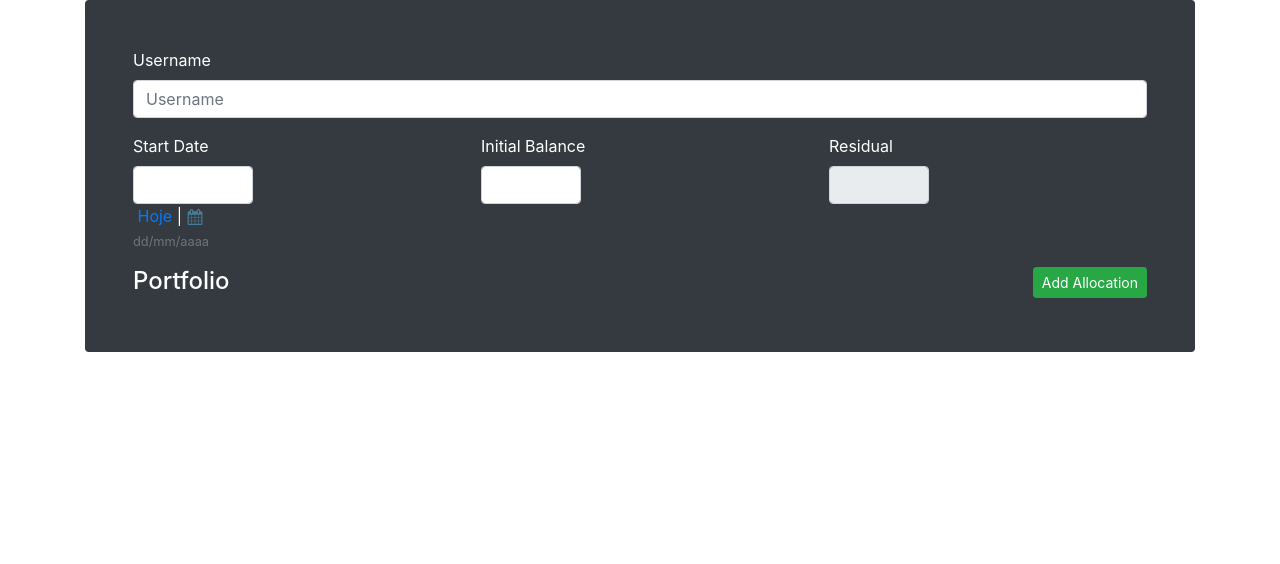
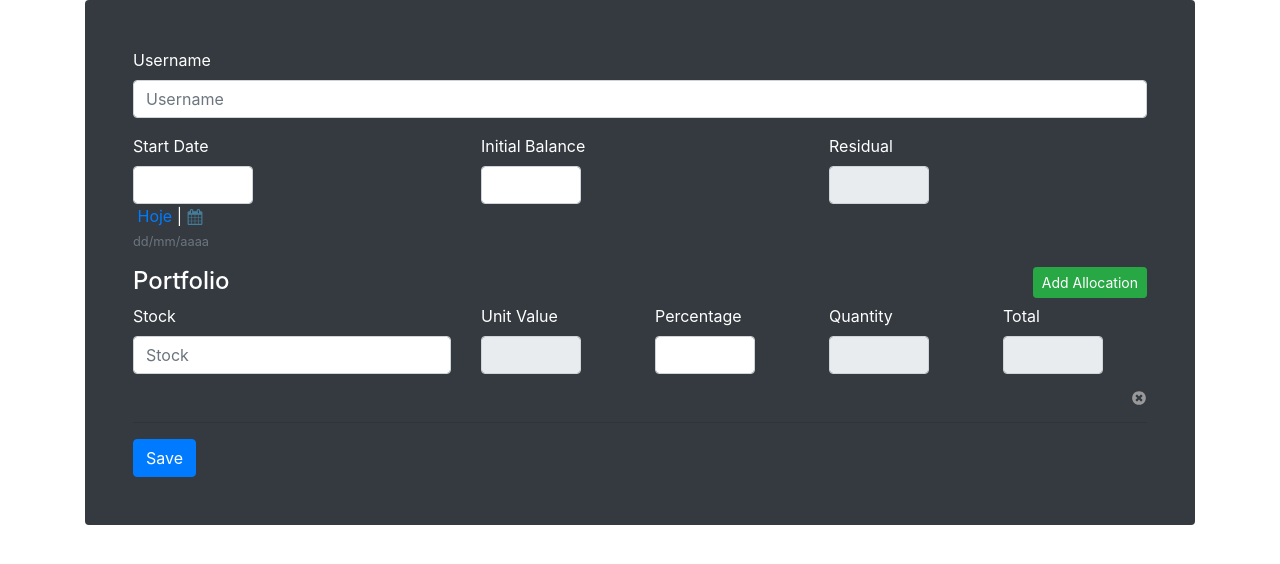
Before and after one commit to aborgesrodrigues/portfolio_performance, a Django app: page / in a window 1280 px wide. Shown: the top 564 px of the page. Run offline with Django 3.2, Linux system fonts and the light colour scheme; some libraries are stand-ins or nearby versions.

Commit message:
saving the portfolio data

```diff
--- a/historical_performance/forms.py
+++ b/historical_performance/forms.py
@@ -1,9 +1,13 @@
+from decimal import Decimal
+
 from dal import autocomplete
 from django.forms import inlineformset_factory
 from django.contrib.admin import widgets
 from django import forms
 
 from historical_performance.models import Portfolio, Allocation
+import requests
+import json
 
 
 class PortfolioForm(forms.ModelForm):
@@ -14,7 +18,19 @@ class PortfolioForm(forms.ModelForm):
 	initial_balance = forms.CharField(label='Initial Balance', widget=forms.TextInput(
 		attrs={"style": "width:100px", "mask":"#,##0.00", "placeholder": ""}))
 	residual = forms.CharField(label='Residual', widget=forms.TextInput(
-		attrs={"style": "width:100px", "mask":"#,##0.00", "placeholder": "", "disabled": ""}))
+		attrs={"style": "width:100px", "placeholder": "", "disabled": ""}))
+	username = forms.CharField(label='Username', widget=forms.TextInput(
+		attrs={"onkeyup": "slugify(this)", "onblur": "slugify(this)"}))
+
+	def clean_initial_balance(self):
+		self.cleaned_data["initial_balance"] = Decimal(self.cleaned_data["initial_balance"].replace(",",""))
+
+		return self.cleaned_data["initial_balance"]
+
+	def clean_residual(self):
+		self.cleaned_data["residual"] = Decimal(self.cleaned_data["residual"].replace(",",""))
+
+		return self.cleaned_data["residual"]
 
 	class Meta:
 		model = Portfolio
@@ -23,15 +39,40 @@ class PortfolioForm(forms.ModelForm):
 
 
 class AllocationForm(forms.ModelForm):
-	unit_value = forms.DecimalField(label="Unit Value", widget=forms.TextInput(attrs={"style": "width:100px", "mask":"'#,##0.00'", "placeholder": ""}))
-	stock = forms.CharField(
+	unit_value = forms.DecimalField(label="Unit Value", widget=forms.TextInput(attrs={"style": "width:100px", "mask":"#,##0.00", "placeholder": ""}))
+	stock = autocomplete.Select2ListChoiceField(
 		widget=autocomplete.ListSelect2(url='stock-autocomplete', attrs={'data-minimum-input-length': 3, 'class': 'form-control', "style": "width: 100px"}))
-	desired_percentage = forms.DecimalField(label="Desired Percentage", widget=forms.TextInput(
-		attrs={"style": "width:100px", "mask": "'#,##0.00'", "placeholder": ""}))
-	percentage = forms.DecimalField(label="Real Percentage", widget=forms.TextInput(
-		attrs={"style": "width:100px", "mask": "'#,##0.00'", "placeholder": ""}))
-	quantity = forms.IntegerField(label="Quantity", widget=forms.TextInput(
-		attrs={"style": "width:100px", "mask": "'#,##0.00'", "placeholder": ""}))
+	total = forms.CharField(required=False, label="Total", widget=forms.TextInput(
+		attrs={"style": "width:100px", "mask": "#,##0.00", "placeholder": ""}))
+	percentage = forms.IntegerField(label="Percentage", widget=forms.TextInput(
+		attrs={"style": "width:100px", "mask": "999", "placeholder": ""}))
+	quantity = forms.IntegerField(required=False, label="Quantity", widget=forms.TextInput(
+		attrs={"style": "width:100px", "mask": "#,##0.00", "placeholder": ""}))
+
+
+	def __init__(self, *args, **kwargs):
+		super(AllocationForm, self).__init__(*args, **kwargs)
+		#The quantity, unit_value and total are automatically filled
+		self.fields['quantity'].widget.attrs['disabled'] = True
+		self.fields['total'].widget.attrs['disabled'] = True
+		self.fields['unit_value'].widget.attrs['disabled'] = True
+
+
+	def clean(self):
+		stock = self.data["%s-stock" % (self.prefix)]
+
+		#Validate if the stock informed exist
+		response = requests.get("https://api.worldtradingdata.com/api/v1/stock_search?search_term=%s&search_by=symbol&limit=50&page=1&api_token=avDHLQfjNZUmiNJD6T0LOMq6MsAx7D61XiLYEDw2beXSbtFdwjKOd2QzLTNG" % stock)
+		json_response = json.loads(response.text)
+
+		if json_response.get("total_returned") == 0:
+			raise forms.ValidationError("Stock symbol is not valid!")
+		else:
+			self.fields['stock'].choices = [(stock, stock)]
+			self.cleaned_data["stock"] = stock
+			del self._errors["stock"]
+
+		return self.cleaned_data
 
 	class Meta:
 		model = Allocation
@@ -39,5 +80,5 @@ class AllocationForm(forms.ModelForm):
 
 
 AllocationFormSet = inlineformset_factory(
-    Portfolio, Allocation, extra=0, can_delete=True, form=AllocationForm, min_num=1
+    Portfolio, Allocation, extra=1, can_delete=True, form=AllocationForm
 )
--- a/historical_performance/static/css/portfolio.css
+++ b/historical_performance/static/css/portfolio.css
@@ -16,4 +16,14 @@
 
 .select2-selection--single{
     border: 0px !important;
+    padding: 0px;
 }
+
+.remove_allocation{
+    display:inline;
+    vertical-align:middle
+}
+
+input[readonly]{
+    cursor:default;
+}
--- a/historical_performance/static/js/portfolio.js
+++ b/historical_performance/static/js/portfolio.js
@@ -29,14 +29,7 @@
 
 
             $("#add_allocation").on("click", function(e){
-                var $id_start_date = $("#id_start_date")
-
-                //The start date is needed to search for the stock market quotation
-                if($id_start_date.val() == ""){
-                    alert("Please inform the start date.");
-                    $id_start_date.focus();
-                    return;
-                }
+                if(validate_start_date()){
 
                     //add a new allocation spot
                     e.preventDefault();
@@ -44,7 +37,7 @@
                     var formset = $("#formset");
                     var form_template = formset.find(".allocation_form:first").clone();
                     var html_template = form_template.html();
-                var totalForms = $("#id_portfolio-TOTAL_FORMS").attr("autocomplete", "off");
+                    var totalForms = $("#id_allocations-TOTAL_FORMS").attr("autocomplete", "off");
                     var nextIndex = parseInt(totalForms.val());
                     totalForms.val(nextIndex + 1);
                     html_template = replaceAll(html_template, "-0-", "-"+nextIndex+"-");
@@ -53,37 +46,49 @@
                         $(this).val("");
                     });
                     formset.append(new_form);
+                }
             });
 
             $(document).on('click', ".remove_allocation", function(e){
                 $(this).parents(".allocation_form").remove();
-                console.log($(this).parents(".allocation_form").length);
+            });
+
+            $(document).on('change', "#id_start_date", function(e){
+                update_unit_values();
+            });
+
+            $(document).on('change', "#id_initial_balance", function(e){
+                //update the quantities of the stocks
+                load_quantity_total();
             });
 
             //Event fired when selected a stock in the autocomplete list
             $(document).on('change', '[data-autocomplete-light-function=select2]', function(e) {
+                var index = $(e.target).attr("id").replace("id_allocations-", "").replace("-stock", "");
+                update_unit_value(index);
+                /*if(validate_start_date()){
                     //get the stock selected
                     var stock = $(e.target).find("option").val();
-                var index = $(e.target).attr("id").replace("id_portfolio-", "").replace("-stock", "");
+                    var index = $(e.target).attr("id").replace("id_allocations-", "").replace("-stock", "");
 
                     if(stock){
                         //get the start date
                         var start_date = $("#id_start_date").val();
                         var formated_start_date = start_date.split("/")
                         formated_start_date = formated_start_date[2] + "-" + formated_start_date[1] + "-" + formated_start_date[0]
-                    console.log("https://api.worldtradingdata.com/api/v1/history_multi_single_day?symbol=" + stock + "&date=" + formated_start_date + "&api_token=avDHLQfjNZUmiNJD6T0LOMq6MsAx7D61XiLYEDw2beXSbtFdwjKOd2QzLTNG");
-
+                        //console.log("https://api.worldtradingdata.com/api/v1/history_multi_single_day?symbol=" + stock + "&date=" + formated_start_date + "&api_token=avDHLQfjNZUmiNJD6T0LOMq6MsAx7D61XiLYEDw2beXSbtFdwjKOd2QzLTNG");
                         //get the quotation of the stock on the start date
                         callAjax("https://api.worldtradingdata.com/api/v1/history_multi_single_day?symbol=" + stock + "&date=" + formated_start_date + "&api_token=avDHLQfjNZUmiNJD6T0LOMq6MsAx7D61XiLYEDw2beXSbtFdwjKOd2QzLTNG",
                             function(result){
                                 if(result["date"]){
-                                $("#id_portfolio-" + index + "-unit_value").val(result.data[stock].close);
+                                    $("#id_allocations-" + index + "-unit_value").val(result.data[stock].close);
                                 }
                                 else{
                                     alert("There is no stock market quotation for the date '" + start_date + "'")
                                 }
                             });
                     }
+                }*/
             });
 
             //Event fired on the initialization of the stock autocomplete
@@ -92,35 +97,176 @@
 
                 //hide part of the autocomplete component
                 $(this).siblings("[data-select2-id=1]").hide();
-                $(this).siblings("[data-select2-id=2]").addClass("form-control");
-                $(this).siblings("[data-select2-id=2]").css("width", "100%")
+                var $container = $(this).siblings(".select2-container--default");
+                $container.addClass("form-control");
+                $container.css("width", "100%")
             });
 
-            $(document).on('change', "[id$='desired_percentage']", function(e) {
+            $(document).on('change', "[id$='percentage']", function(e) {
                 var percentage = parseInt($(e.target).val());
-                var index = $(e.target).attr("id").replace("id_portfolio-", "").replace("-desired_percentage", "");
+                var index = $(e.target).attr("id").replace("id_allocations-", "").replace("-percentage", "");
+                var $initial_balance = $("#id_initial_balance")
 
                 if(percentage < 0 || percentage > 100){
                     alert("The percentage should be between 0 and 100.");
                     $(e.target).val("");
                     $(e.target).focus();
                 }
-                else{
-                    //calculate the quantity needed to fulfill the percentage informed
-                    var unit_value = parseFloat($("#id_portfolio-" + index + "-unit_value").val());
-                    var balance = parseFloat(replaceAll($("#id_initial_balance").val(), ",", ""));
-                    console.log(balance);
+                else if(!$initial_balance.val()){
+                    alert("Please inform the initial balance.");
+                    $(e.target).val("");
+                    $initial_balance.focus();
+                }
+                else if(validate_total_percentage(e.target)){
+                    calculate_quantity_total(index);
+
+                    calculate_residual();
+
+
+                }
+            });
+
+            $("#btn_save").click(
+                function(event){
+                    //Remove disable attribute to allow saving the data
+                    var $disableds = $(":disabled");
+                    $disableds.attr("disabled", false);
+                    $disableds.attr("readonly", true);
+                    return true;
+                });
+
+            load_quantity_total();
+            calculate_residual();
+
+            var $container = $(".select2-container--default");
+            $container.addClass("form-control");
+            $container.css("width", "100%")
+        });
+
+    function validate_total_percentage(element){
+        var total_percentage = 0.0;
+        $("[id$='percentage']").each(function(){
+            //the element not visible is the template used to create the allocations form
+            if($(this).is(":visible"))
+                total_percentage += parseFloat($(this).val());
+        });
+
+        if(total_percentage > 100){
+            alert("The sum of the percentages should not be more than 100.");
+            if(element){
+                $(element).val("");
+                $(element).focus();
+            }
+            return false;
+        }
+        return true;
+    }
+
+    function calculate_residual(){
+        var $initial_balance = $("#id_initial_balance");
+        if($initial_balance.val()){
+            var initial_balance = parseFloat($initial_balance.val().replace(",", ""));
+
+            $("[id$='total']").each(function(){
+                //the element not visible is the template used to create the allocations form
+                if($(this).is(":visible") && $(this).val())
+                    initial_balance -= parseFloat($(this).val().replace(",", ""));
+            });
+
+            $("#id_residual").val(initial_balance.toFixed(2).replace(/\d(?=(\d{3})+\.)/g, '$&,'))
+        }
+    }
+
+    function load_quantity_total(){
+        //calculate the quantity and total to all stocks
+        $("[id$='unit_value']").each(function(){
+            //the element not visible is the template used to create the allocations form
+            if($(this).is(":visible") && $(this).val()){
+                var index = $(this).attr("id").replace("id_allocations-", "").replace("-unit_value", "");
+                calculate_quantity_total(index);
+            }
+        });
+    }
+
+    function calculate_quantity_total(index){
+        var $percentage = $("#id_allocations-" + index + "-percentage");
+        var $unit_value = $("#id_allocations-" + index + "-unit_value");
+        var $balance = $("#id_initial_balance");
+
+        if($balance.val() && $percentage.val() && $unit_value.val()){
+            var percentage = parseFloat($percentage.val());
+            var unit_value = parseFloat($unit_value.val());
+            var balance = parseFloat(replaceAll($balance.val(), ",", ""));
+
+            //Calculate the value to allocate in the selected stock
             var desired_value = balance * percentage / 100;
+            //Calculate the quantity of stocks needed
             var quantity = desired_value / unit_value;
             var quantity_floor = Math.floor(quantity);
 
-                    $("#id_portfolio-" + index + "-quantity").val(quantity_floor);
-                    $("#id_portfolio-" + index + "-percentage").val((quantity_floor * unit_value / balance * 100).toFixed(2));
+            console.log("quantity_floor " + quantity_floor)
+            $("#id_allocations-" + index + "-quantity").val(quantity_floor);
+            $("#id_allocations-" + index + "-total").val((quantity_floor * unit_value).toFixed(2).replace(/\d(?=(\d{3})+\.)/g, '$&,'));
+        }
+    }
+
+    function slugify(input)
+    {
+        input.value = input.value.toString().toLowerCase()
+            .replace(/\s+/g, '-')           // Replace spaces with -
+            .replace(/[^\w\-]+/g, '')       // Remove all non-word chars
+            .replace(/\-\-+/g, '-')         // Replace multiple - with single -
+            .replace(/^-+/, '')             // Trim - from start of text
+            .replace(/-+$/, '');            // Trim - from end of text
+    }
+
+    function validate_start_date(){
+        //The start date is needed to search for the stock market quotation
+        var $id_start_date = $("#id_start_date")
+
+        //The start date is needed to search for the stock market quotation
+        if($id_start_date.val() == ""){
+            alert("Please inform the start date.");
+            $id_start_date.focus();
+            return false;
+        }
+
+        return true;
+    }
+
+    function update_unit_values(){
+        //Update unit value by the start date
+        $("[id$='unit_value']").each(function(){
+            //the element not visible is the template used to create the allocations form
+            if($(this).is(":visible")){
+                var index = $(this).attr("id").replace("id_allocations-", "").replace("-unit_value", "");
+                update_unit_value(index);
             }
         });
+    }
 
+    function update_unit_value(index){
+        if(validate_start_date()){
+            //get the stock selected
+            var $stock = $("#id_allocations-" + index + "-stock");
+            var stock = $stock.val();
+
+            if(stock){
+                //get the start date
+                var start_date = $("#id_start_date").val();
+                var formated_start_date = start_date.split("/")
+                formated_start_date = formated_start_date[2] + "-" + formated_start_date[1] + "-" + formated_start_date[0]
+                //console.log("https://api.worldtradingdata.com/api/v1/history_multi_single_day?symbol=" + stock + "&date=" + formated_start_date + "&api_token=avDHLQfjNZUmiNJD6T0LOMq6MsAx7D61XiLYEDw2beXSbtFdwjKOd2QzLTNG");
+                //get the quotation of the stock on the start date
+                callAjax("https://api.worldtradingdata.com/api/v1/history_multi_single_day?symbol=" + stock + "&date=" + formated_start_date + "&api_token=avDHLQfjNZUmiNJD6T0LOMq6MsAx7D61XiLYEDw2beXSbtFdwjKOd2QzLTNG",
+                    function(result){
+                        if(result["date"]){
+                            $("#id_allocations-" + index + "-unit_value").val(result.data[stock].close);
+                        }
+                        else{
+                            alert("There is no stock market quotation for the date '" + start_date + "'")
+                        }
                     });
-
-    function calculate_percentage(element){
-
             }
+        }
+    }
--- a/historical_performance/templates/portfolio.html
+++ b/historical_performance/templates/portfolio.html
@@ -48,11 +48,14 @@
     <body>
 
         <div class="container">
+            {% bootstrap_messages %}
 
             <div class="jumbotron p-3 p-md-5 text-white rounded bg-dark">
                 <div class="col-md-12 px-0">
                     <form action="" method="POST" novalidate>
+                        {% csrf_token %}
                         <div class="row">
+                            {{ form.errors }}
                             <div class="col-md-12">
                                 {% bootstrap_field form.username %}
                             </div>
@@ -79,22 +82,22 @@
                             <div id="formset">
                                 {{ formset.management_form }}
                                 {% for allocation_form in formset %}
-                                <div class="allocation_form{% if forloop.last %} empty-form{% endif %}">
+                                    <div class="allocation_form">
                                         <div class="row">
                                             <div class="col-md-4 allocation">
                                                 {% bootstrap_field allocation_form.stock %}
-                                        </div>
-                                        <div class="col-md-2 desired_percentage">
-                                            {% bootstrap_field allocation_form.desired_percentage %}
-                                        </div>
-                                        <div class="col-md-2 quantity">
-                                            {% bootstrap_field allocation_form.quantity %}
                                             </div>
                                             <div class="col-md-2 unit_value">
                                                 {% bootstrap_field allocation_form.unit_value %}
                                             </div>
                                             <div class="col-md-2 percentage">
                                                 {% bootstrap_field allocation_form.percentage %}
+                                            </div>
+                                            <div class="col-md-2 quantity">
+                                                {% bootstrap_field allocation_form.quantity %}
+                                            </div>
+                                            <div class="col-md-2 total">
+                                                {% bootstrap_field allocation_form.total %}
                                             </div>
                                             <div class="col-md-12">
                                                 {% if allocation_form.original %}
@@ -108,17 +111,15 @@
                                         <hr>
                                     </div>
                                 {% endfor %}
-
-
                             </div>
                         </fieldset>
+                        <button class="btn btn-primary" id="btn_save">Save</button>
                     </form>
                 </div>
             </div>
         </div>
 
         <main role="main" class="container">
-        {% bootstrap_messages %}
             <div class="row mb-2">
                {% block conteudo %}{% endblock %}
             </div>
--- a/historical_performance/views.py
+++ b/historical_performance/views.py
@@ -8,11 +8,13 @@ from dal import autocomplete
 import requests
 import json
 
+api = "https://api.worldtradingdata.com/api/v1/stock_search?api_token=avDHLQfjNZUmiNJD6T0LOMq6MsAx7D61XiLYEDw2beXSbtFdwjKOd2QzLTNG"
+
 class StockAutocomplete(autocomplete.Select2ListView):
 
 	def results(self, results):
 		#Customizing the autuocomplete results
-		response = requests.get("https://api.worldtradingdata.com/api/v1/stock_search?search_term=%s&search_by=symbol&limit=50&page=1&api_token=avDHLQfjNZUmiNJD6T0LOMq6MsAx7D61XiLYEDw2beXSbtFdwjKOd2QzLTNG" % self.q)
+		response = requests.get(api + "&search_term=%s&search_by=symbol&limit=50&page=1" % self.q)
 		if response.ok:
 		    json_response = json.loads(response.text)
 
@@ -29,10 +31,21 @@ def portfolio_view(request, username= None):
 	form = PortfolioForm(request.POST or None, instance=initial_portfolio)
 	formset = AllocationFormSet(request.POST or None, instance=initial_portfolio)
 
-	if form.is_valid() and formset.is_valid():
-		form.save()
-		formset.save()
-		messages.success(request, 'Successfully added Performance Portfolio.')
+	if form.is_valid():
+		#Save portifolio data
+		portifolio = form.save()
+
+		#Save allocations data
+		formset = AllocationFormSet(request.POST or None, instance=portifolio)
+		if formset.is_valid():
+			formset.save()
+
+		#Save daily performance data
+		#for allocation in portifolio.allocations.all()
+
+
+		messages.success(request, 'Performance portfolio successfully added .')
+
 
 	context = {}
 	context['form'] = form
```
Also changed, not shown: historical_performance/models.py (+6 -4 lines). Lines whose indentation alone changed are shown as unchanged.
